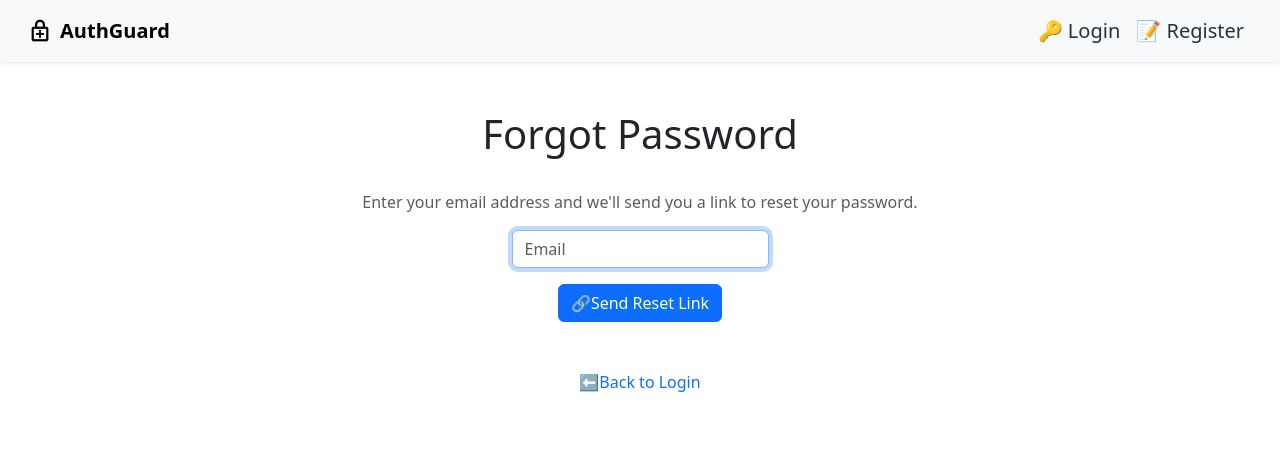
After one commit to vedasm/AuthGuard, a Flask app: page /forgot in a window 1280 px wide. The commit adds this page. Shown: the top 457 px of the page. Run offline with Flask 3, Linux system fonts and the light colour scheme; parts of the project's set-up code (start-up, migrations or seed data) failed here and were passed over.

Commit message:
Add files via upload

```diff
--- a/app.py
+++ b/app.py
@@ -1,18 +1,78 @@
 import os
+import secrets
+import datetime
 from functools import wraps
 import sqlite3
 from flask import Flask, flash, redirect, render_template, request, session, g, url_for
 from flask_session import Session
 from werkzeug.security import check_password_hash, generate_password_hash
+from dotenv import load_dotenv
+from email_service import email_service
+from flask_mail import Mail, Message
 
 app = Flask(__name__)
+
+load_dotenv()
+
+DATABASESQL = os.getenv("DATABASE")
 
 app.config["SESSION_PERMANENT"] = False
 app.config["SESSION_TYPE"] = "filesystem"
 Session(app)
 
-DATABASE = "password.db"
+MAIL_USERNAME = os.environ.get('MAIL_USERNAME', 'your-email@gmail.com')
+MAIL_PASSWORD = os.environ.get('MAIL_PASSWORD', 'your-app-password')
+TESTING_MODE = False
 
+app.config['MAIL_SERVER'] = 'smtp.gmail.com'
+app.config['MAIL_PORT'] = 587
+app.config['MAIL_USE_TLS'] = True
+app.config['MAIL_USERNAME'] = MAIL_USERNAME
+app.config['MAIL_PASSWORD'] = MAIL_PASSWORD
+app.config['MAIL_DEFAULT_SENDER'] = MAIL_USERNAME
+
+mail = Mail(app)
+
+DATABASE = DATABASESQL
+
+def init_db():
+    db = sqlite3.connect(DATABASE)
+    cursor = db.cursor()
+    cursor.execute("""
+        CREATE TABLE IF NOT EXISTS users (
+            id INTEGER PRIMARY KEY AUTOINCREMENT,
+            username TEXT UNIQUE NOT NULL,
+            password_hash TEXT NOT NULL,
+            email TEXT
+        )
+    """)
+    cursor.execute("""
+        CREATE TABLE IF NOT EXISTS credentials (
+            id INTEGER PRIMARY KEY AUTOINCREMENT,
+            user_id INTEGER,
+            website TEXT,
+            username TEXT,
+            password_encrypted TEXT,
+            FOREIGN KEY (user_id) REFERENCES users (id)
+        )
+    """)
+    cursor.execute("""
+        CREATE TABLE IF NOT EXISTS password_reset_tokens (
+            id INTEGER PRIMARY KEY AUTOINCREMENT,
+            user_id INTEGER NOT NULL,
+            token TEXT NOT NULL,
+            expires_at TEXT NOT NULL,
+            used INTEGER DEFAULT 0,
+            FOREIGN KEY(user_id) REFERENCES users(id)
+        )
+    """)
+
+    db.commit()
+    db.close()
+
+
+if not os.path.exists(DATABASE):
+    init_db()
 
 def get_db():
     if "db" not in g:
@@ -85,9 +145,13 @@ def register():
         username = request.form.get("username")
         password = request.form.get("password")
         confirmation = request.form.get("confirmation")
+        email = request.form.get("email")
         db = get_db()
         if not username:
             flash("Username is required!", "error")
+            return redirect(url_for("register"))
+        elif not email:
+            flash("Email is required!", "error")
             return redirect(url_for("register"))
         elif not password:
             flash("Password is required!", "error")
@@ -99,13 +163,14 @@ def register():
             flash("Password doesn't Match!", "error")
             return redirect(url_for("register"))
 
+
         row = db.execute("SELECT username FROM users WHERE username = ?", (username,)).fetchone()
         if row is not None:
             flash("Username Already Present", "error")
             return redirect(url_for("register"))
 
         hash_pw = generate_password_hash(password)
-        db.execute("INSERT INTO users (username, password_hash) VALUES (?, ?)", (username, hash_pw))
+        db.execute("INSERT INTO users (username, password_hash, email) VALUES (?, ?, ?)", (username, hash_pw, email))
         db.commit()
 
         row = db.execute("SELECT * FROM users WHERE username = ?", (username,)).fetchone()
@@ -178,6 +243,23 @@ def account():
             flash("Password changed successfully!", "success")
             return redirect(url_for("account"))
 
+        elif "change_email" in request.form:
+            new_email = request.form.get("new_email")
+            if not new_email:
+                flash("Email cannot be empty!", "error")
+                return redirect(url_for("account"))
+
+            # check if email is already taken
+            existing = db.execute("SELECT id FROM users WHERE email = ?", (new_email,)).fetchone()
+            if existing:
+                flash("This email is already in use!", "error")
+                return redirect(url_for("account"))
+
+            db.execute("UPDATE users SET email = ? WHERE id = ?", (new_email, g.user["id"]))
+            db.commit()
+            flash("Email updated successfully!", "success")
+            return redirect(url_for("account"))
+
         elif "delete_account" in request.form:
             db.execute("DELETE FROM credentials WHERE user_id = ?", (g.user["id"],))
             db.execute("DELETE FROM users WHERE id = ?", (g.user["id"],))
@@ -229,3 +311,157 @@ def delete_credential(cred_id):
     db.commit()
     flash("Credential deleted successfully!", "success")
     return redirect(url_for("vault"))
+
+@app.route("/forgot", methods=["GET", "POST"])
+def forgot():
+    if request.method == "POST":
+        email = request.form.get("email")
+        if not email:
+            flash("Email is required!", "error")
+            return redirect(url_for("forgot"))
+
+        db = get_db()
+        user = db.execute("SELECT * FROM users WHERE email = ?", (email,)).fetchone()
+
+        if user:
+            token = secrets.token_urlsafe(32)
+            expires_at = datetime.datetime.now() + datetime.timedelta(hours=1)
+
+            db.execute("INSERT INTO password_reset_tokens (user_id, token, expires_at) VALUES (?, ?, ?)",
+                       (user["id"], token, expires_at))
+            db.commit()
+
+            reset_url = url_for('reset_password', token=token, _external=True)
+            msg_body = f"""
+                <html>
+                <head>
+                    <style>
+                        body {{
+                            font-family: Arial, sans-serif;
+                            background-color: #f4f4f4;
+                            margin: 0;
+                            padding: 0;
+                        }}
+                        .container {{
+                            background-color: #ffffff;
+                            width: 90%;
+                            max-width: 600px;
+                            margin: 50px auto;
+                            padding: 20px;
+                            border-radius: 10px;
+                            box-shadow: 0 4px 10px rgba(0,0,0,0.1);
+                        }}
+                        h2 {{
+                            color: #333333;
+                        }}
+                        p {{
+                            color: #555555;
+                            line-height: 1.5;
+                        }}
+                        .button {{
+                            display: inline-block;
+                            padding: 12px 25px;
+                            margin-top: 20px;
+                            background-color: #007BFF;
+                            color: #ffffff;
+                            text-decoration: none;
+                            border-radius: 5px;
+                            font-weight: bold;
+                        }}
+                        .footer {{
+                            margin-top: 30px;
+                            font-size: 12px;
+                            color: #888888;
+                        }}
+                    </style>
+                </head>
+                <body>
+                    <div class="container">
+                        <h2>Password Reset Request</h2>
+                        <p>Hello {user['username']},</p>
+                        <p>You have requested to reset your password for <strong>PassGuard</strong>.</p>
+                        <p>Click the button below to reset your password. This link will expire in <strong>1 hour</strong>:</p>
+                        <a href="{reset_url}" class="button">Reset Password</a>
+                        <p>If you did not request this password reset, please ignore this email.</p>
+                        <div class="footer">
+                            Best regards,<br>
+                            <strong>PassGuard Team</strong>
+                        </div>
+                    </div>
+                </body>
+                </html>
+                """
+
+            try:
+                if TESTING_MODE:
+                    flash(f"Password reset link: {reset_url}", "success")
+                    print(f"Reset URL: {reset_url}")
+                else:
+                    success, message = email_service.send_email(
+                        to_email=email,
+                        subject='Password Reset Request - PassGuard',
+                        body=msg_body,
+                        from_email=MAIL_USERNAME,
+                        password=MAIL_PASSWORD,
+                        method='yagmail',
+                        provider='gmail'
+                    )
+
+                    if success:
+                        flash("Password reset instructions have been sent to your email!", "success")
+                    else:
+                        flash(f"Email failed: {message}", "error")
+                        flash(f"Reset link: {reset_url}", "info")
+
+            except Exception as e:
+                flash("Failed to send email. Please try again later.", "error")
+                print(f"Email error: {e}")
+                flash(f"Reset link: {reset_url}", "info")
+        else:
+            flash("No account found with that email address.", "error")
+
+        return redirect(url_for("forgot"))
+
+    return render_template("forgot.html")
+
+@app.route("/reset-password/<token>", methods=["GET", "POST"])
+def reset_password(token):
+    db = get_db()
+    token_record = db.execute(
+        "SELECT * FROM password_reset_tokens WHERE token = ? AND used = FALSE AND expires_at > ?",
+        (token, datetime.datetime.now())
+    ).fetchone()
+
+    if not token_record:
+        flash("Invalid or expired reset token!", "error")
+        return redirect(url_for("login"))
+
+    if request.method == "POST":
+        new_password = request.form.get("new_password")
+        confirm_password = request.form.get("confirm_password")
+
+        if not new_password or not confirm_password:
+            flash("All fields are required!", "error")
+            return redirect(url_for("reset_password", token=token))
+
+        if new_password != confirm_password:
+            flash("Passwords do not match!", "error")
+            return redirect(url_for("reset_password", token=token))
+
+        new_hash = generate_password_hash(new_password)
+        db.execute(
+            "UPDATE users SET password_hash = ? WHERE id = ?",
+            (new_hash, token_record["user_id"])
+        )
+        db.execute(
+            "UPDATE password_reset_tokens SET used = TRUE WHERE id = ?",
+            (token_record["id"],)
+        )
+        db.commit()
+        flash("Password reset successfully! You can now log in with your new password.", "success")
+        return redirect(url_for("login"))
+
+    return render_template("reset_password.html", token=token)
+
+if __name__ == '__main__':
+    app.run()
--- /dev/null
+++ b/templates/forgot.html
@@ -0,0 +1,22 @@
+{% extends "base.html" %}
+
+{% block title %}
+    Forgot Password
+{% endblock %}
+
+{% block main %}
+    <h1>Forgot Password</h1>
+    <br>
+    <p class="text-muted">Enter your email address and we'll send you a link to reset your password.</p>
+    <form action="/forgot" method="post">
+        <div class="mb-3">
+            <input autocomplete="off" autofocus class="form-control mx-auto w-auto" name="email" placeholder="Email" type="email" required>
+        </div>
+        <button class="btn btn-primary" type="submit">🔗Send Reset Link</button>
+    </form>
+    <br>
+    <br>
+    <p class="text-muted">
+        <a href="{{ url_for('login') }}" class="text-decoration-none">⬅️Back to Login</a>
+    </p>
+{% endblock %}
--- a/templates/register.html
+++ b/templates/register.html
@@ -12,6 +12,9 @@
             <input autocomplete="off" autofocus class="form-control mx-auto w-auto" name="username" placeholder="Username" type="text">
         </div>
         <div class="mb-3">
+            <input class="form-control mx-auto w-auto" name="email" placeholder="Email" type="email">
+        </div>
+        <div class="mb-3">
             <input class="form-control mx-auto w-auto" name="password" placeholder="Password" type="password">
         </div>
         <div class="mb-3">
```
Also changed, not shown: email_service.py (added, +88 -0 lines), requirements.txt (+144 -6 lines), templates/account.html (+18 -3 lines), templates/login.html (+7 -1 lines), templates/reset_password.html (added, +25 -0 lines), LICENSE.txt (added), vercel.json (added).
